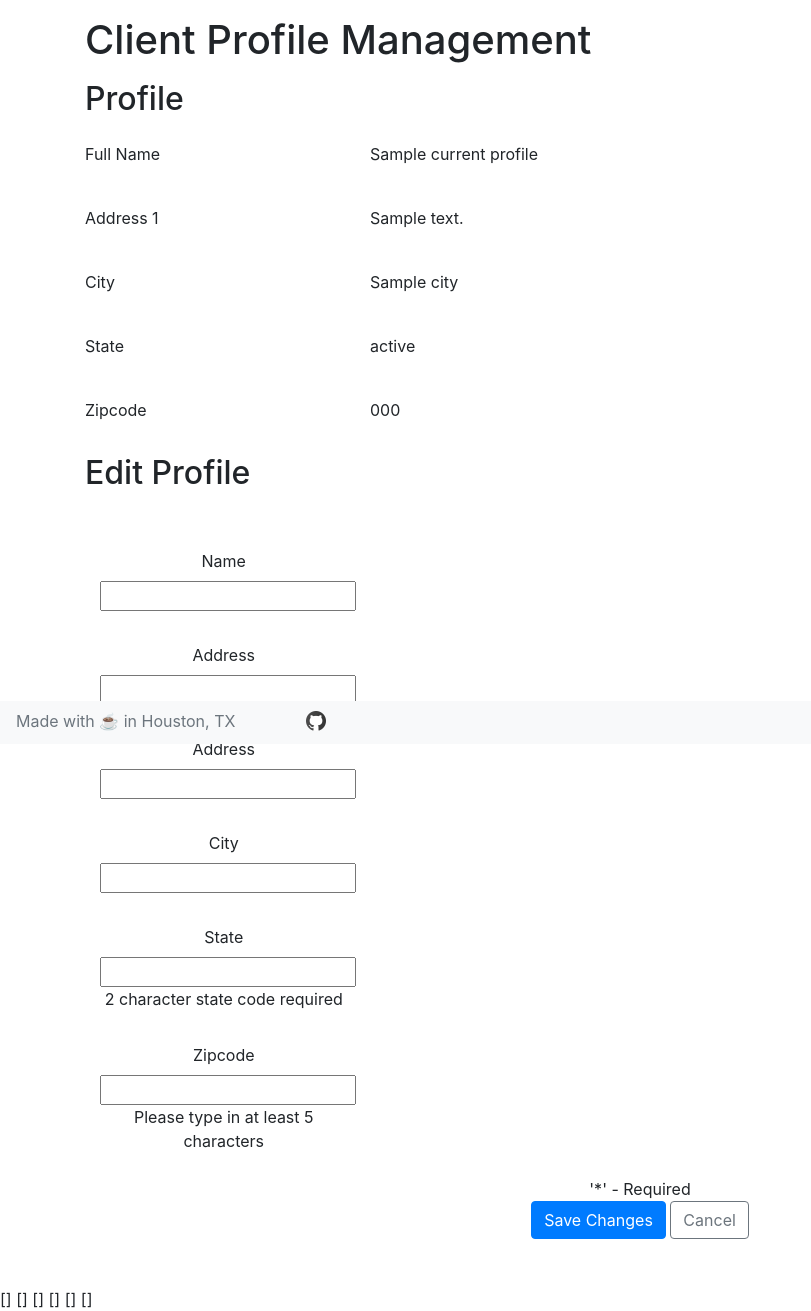
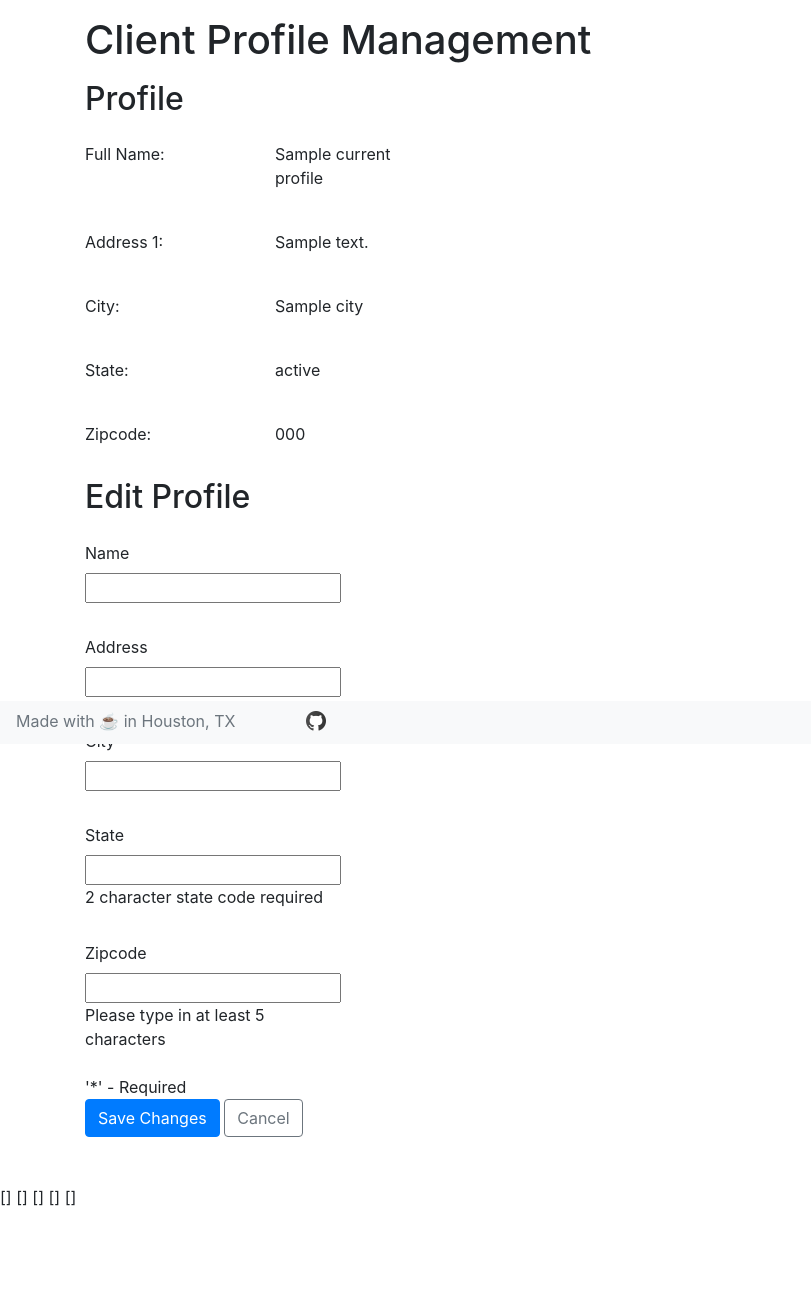
Before and after one commit to sammito1/fuel, a Django app: template fuel_project/fuel_app/templates/profile.html in a window 1280 px wide. Shown: the part 56-1367 px from the top of the page, without its empty margins (0-811 px from the left). After the commit the page ends 1262 px from the top, so only its background shows below. Run offline with Django 3.2, Linux system fonts and the light colour scheme; the template is opened without the code that fills it: most values are stand-ins (such as "Sample title", 1, 10 or a date in 2020); form fields are guessed from the names that the template uses; some libraries are stand-ins or nearby versions.

Commit message:
Minor changes to profile template

```diff
--- a/fuel_project/fuel_app/templates/profile.html
+++ b/fuel_project/fuel_app/templates/profile.html
@@ -8,47 +8,47 @@
         <h1 class="mb-3">Client Profile Management</h1>
         <h2 class="mb-3">Profile</h2>
         <div class="form-group row py-2">
-          <div class="col-3">
-            <label for="full-name">Full Name</label>
+          <div class="col-2">
+            <label for="full-name">Full Name:</label>
           </div>
-          <div class="col-3">
+          <div class="col-2">
             <label for="full-name">{{ current_profile.name | default_if_none:"TBD" }}</label>
           </div>
         </div>
 	      <div class="form-group row py-2">
-          <div class="col-3">
-            <label for="address-1">Address 1</label>
+          <div class="col-2">
+            <label for="address-1">Address 1:</label>
           </div>
-          <div class="col-3">
+          <div class="col-2">
             <label for="address-1">{{ current_profile.address | default_if_none:"TBD"}}</label>
           </div>
         </div>
 	      <div class="form-group row py-2">
-          <div class="col-3">
-            <label for="city">City</label>
+          <div class="col-2">
+            <label for="city">City:</label>
           </div>
-          <div class="col-3">
+          <div class="col-2">
             <label for="city">{{ current_profile.city | default_if_none:"TBD" }} </label>
           </div>
         </div>
         <div class="form-group row py-2">
-          <div class="col-3">
-            <label for="state">State</label>
+          <div class="col-2">
+            <label for="state">State:</label>
           </div>
-          <div class="col-3">
+          <div class="col-2">
             <label for="state">{{ current_profile.state | default_if_none:"TBD" }}</label>
           </div>
         </div>
         <div class="form-group row py-2">
-          <div class="col-3">
-            <label for="zipcode">Zipcode</label>
+          <div class="col-2">
+            <label for="zipcode">Zipcode:</label>
           </div>
-          <div class="col-3">
+          <div class="col-2">
             <label for="zipcode">{{ current_profile.zipcode | default_if_none:"TBD"}} </label>
           </div>
       </div>
       <h2 class="mb-3">Edit Profile</h2>
-      <form action="profile" method="post" class="container mt-5 text-center" id="profile-form">
+      <form action="profile" method="post" class="mt-3" id="profile-form">
         {% csrf_token %}
         <div class="form-group row py-2">
           <div class="col-3">
@@ -64,12 +64,12 @@
             <div class="invalid-feedback">Please enter valid address.</div>
           </div>
         </div>
-        <div class="form-group row py-2">
+        <!--<div class="form-group row py-2">
           <div class="col-3">
             {{ form.address_2.label_tag }}
             {{ form.address_2 }}
           </div>
-        </div>
+        </div>-->
         <div class="form-group row py-2">
           <div class="col-3">
             {{ form.city.label_tag }}
@@ -99,7 +99,7 @@
         </div>
         {{ form.name.errors }}
         {{ form.address_1.errors }}
-        {{ form.address_2.errors }}
+        <!--{{ form.address_2.errors }}-->
         {{ form.city.errors }}
         {{ form.state.errors }}
         {{ form.zipcode.errors }}
```
